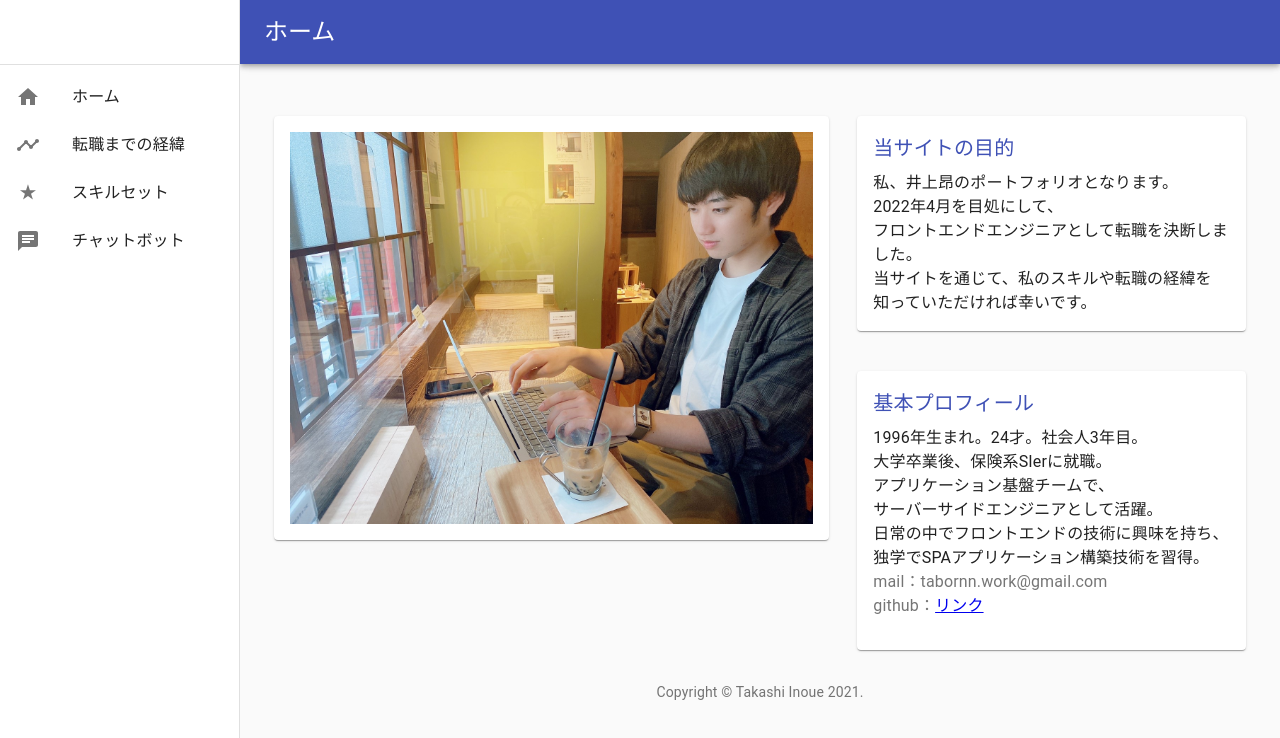
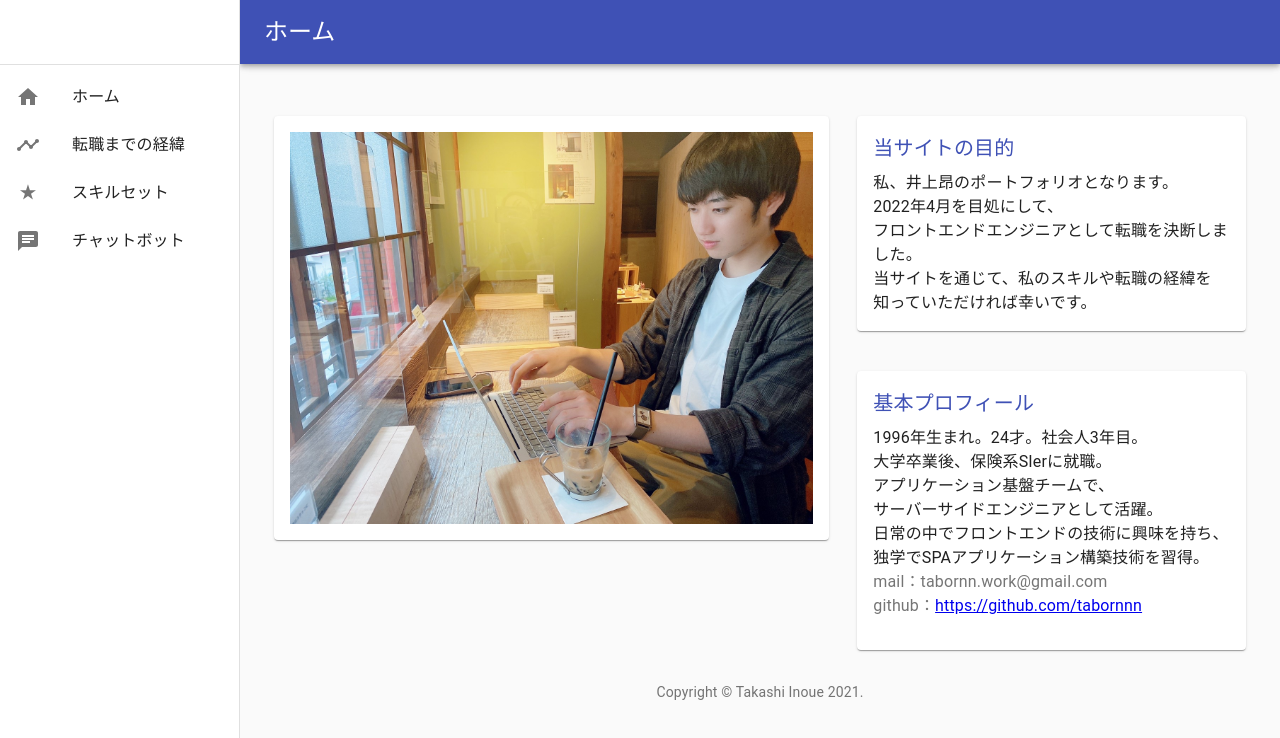
Before and after one commit to tabornnn/my-portfolio, a React (Create React App) app: page /top in a window 1280 px wide. Shown: the top 738 px of the page. Built offline with nearby package versions, Linux system fonts and the light colour scheme.

Commit message:
スキルセットの修正

```diff
--- a/src/components/home/PaperItem.js
+++ b/src/components/home/PaperItem.js
@@ -34,7 +34,7 @@ export default function PaperItem(props) {
           <Typography color="textSecondary" paragraph>
             mail：tabornn.work@gmail.com<br />
             github：
-            <a href=" https://github.com/tabornnn">リンク</a>
+            <a href="https://github.com/tabornnn">https://github.com/tabornnn</a>
 
           </Typography>
         </React.Fragment>
--- a/src/components/skills/Skills.js
+++ b/src/components/skills/Skills.js
@@ -32,8 +32,8 @@ const frontRows = [
 ];
 
 const backRows = [
-       createData("Java", levelDef(2), "当言語を利用してアプリケーションを構築でき、他者のコードRvを実施できる。"),
-       createData("SQL", levelDef(3), "適切なSQL文の作成からチューニングまで実施できる。"),
+       createData("Java", levelDef(3), "当言語を利用してアプリケーションを構築でき、他者のコードRvを実施できる。"),
+       createData("SQL", levelDef(2), "適切なSQL文の作成を実施できる。"),
        createData("Spring FW", levelDef(2), "FWの仕様に準拠したWebアプリケーションを構築できる。"),
        createData("Linux", levelDef(2), "シェルを通しての操作、シェルスクリプトを作成することができる。"),
        createData("Docker", levelDef(2), "コンテナの概念を理解し、環境を適切に扱うことができる。"),
```
